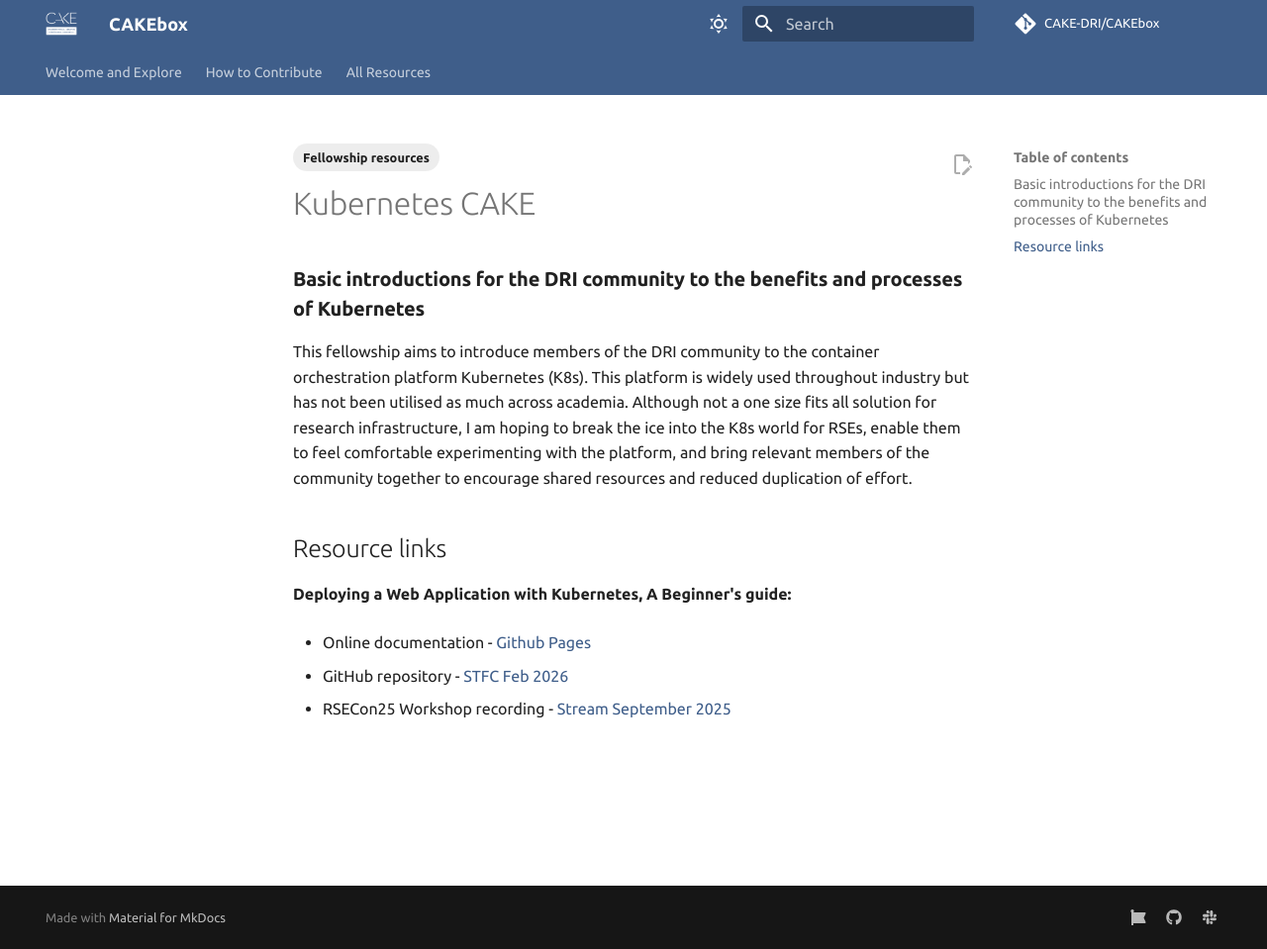
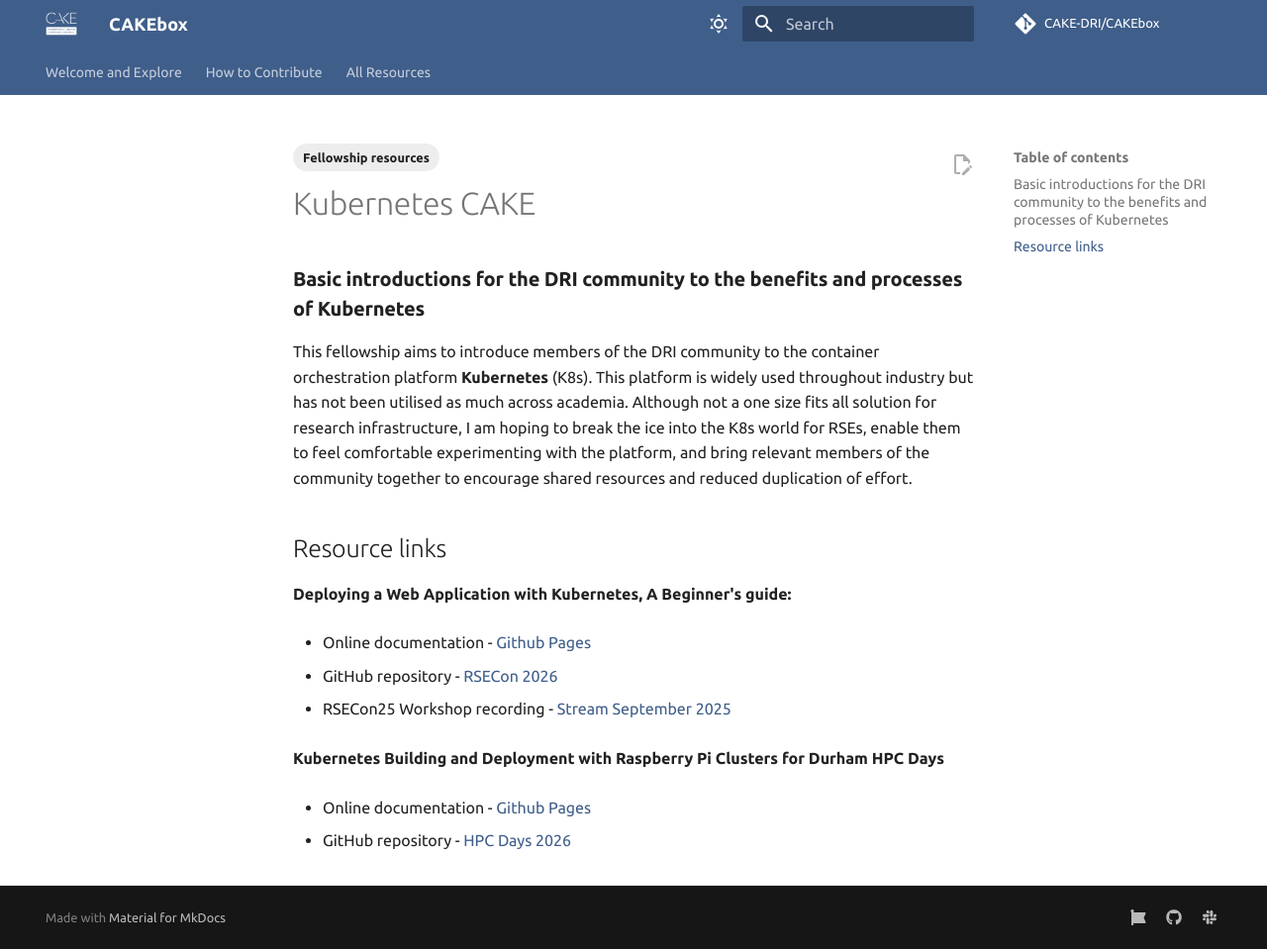
Before and after one commit to CAKE-DRI/CAKEbox, an MkDocs documentation site: the page built from docs/fellowships-resources/kubernetes-cake.md, in a window 1280 px wide and 959 px high. Shown: the whole window at 99% size. Built offline with MkDocs 1.6.1 and Material for MkDocs 9.7.7, drawn with Linux system fonts in a browser that asks for light colours; comment, search, counter and statistics services are not loaded.

Commit message:
Revise Kubernetes fellowship documentation and resources
Updated resource links and added new documentation for Kubernetes projects.

```diff
--- a/docs/fellowships-resources/kubernetes-cake.md
+++ b/docs/fellowships-resources/kubernetes-cake.md
@@ -5,14 +5,20 @@ tags: [Fellowship resources]
 
 ### **Basic introductions for the DRI community to the benefits and processes of Kubernetes**
 
-This fellowship aims to introduce members of the DRI community to the container orchestration platform Kubernetes (K8s). This platform is widely used throughout industry but has not been utilised as much across academia. Although not a one size fits all solution for research infrastructure, I am hoping to break the ice into the K8s world for RSEs, enable them to feel comfortable experimenting with the platform, and bring relevant members of the community together to encourage shared resources and reduced duplication of effort.
+This fellowship aims to introduce members of the DRI community to the container orchestration platform **Kubernetes** (K8s). This platform is widely used throughout industry but has not been utilised as much across academia. Although not a one size fits all solution for research infrastructure, I am hoping to break the ice into the K8s world for RSEs, enable them to feel comfortable experimenting with the platform, and bring relevant members of the community together to encourage shared resources and reduced duplication of effort.
 
 ## Resource links
 
 **Deploying a Web Application with Kubernetes, A Beginner's guide:**
 
-  - Online documentation - <a href="https://cloud-native-sig.github.io/stfcfeb26-intro-to-kubernetes/"> Github Pages </a>
+  - Online documentation - <a href="https://cloud-native-sig.github.io/rsecon26-intro-to-kubernetes/"> Github Pages </a>
 
-  - GitHub repository - <a href="https://github.com/cloud-native-sig/stfcfeb26-intro-to-kubernetes"> STFC Feb 2026 </a>
+  - GitHub repository -  <a href="https://github.com/cloud-native-sig/rsecon26-intro-to-kubernetes"> RSECon 2026 </a>
 
   - RSECon25 Workshop recording - <a href="https://www.youtube.com/watch?v=65rd7VUYhe0&list=PL27mQJy8eDHnot5jhJkFgBaIjqgE5zTn7"> Stream September 2025 </a>
+
+**Kubernetes Building and Deployment with Raspberry Pi Clusters for Durham HPC Days**
+
+  - Online documentation - <a href="https://cloud-native-sig.github.io/hpcdays26-pocket-sized-kubernetes/introduction/"> Github Pages </a>
+
+  - GitHub repository -  <a href="https://github.com/cloud-native-sig/hpcdays26-pocket-sized-kubernetes"> HPC Days 2026 </a>
```
